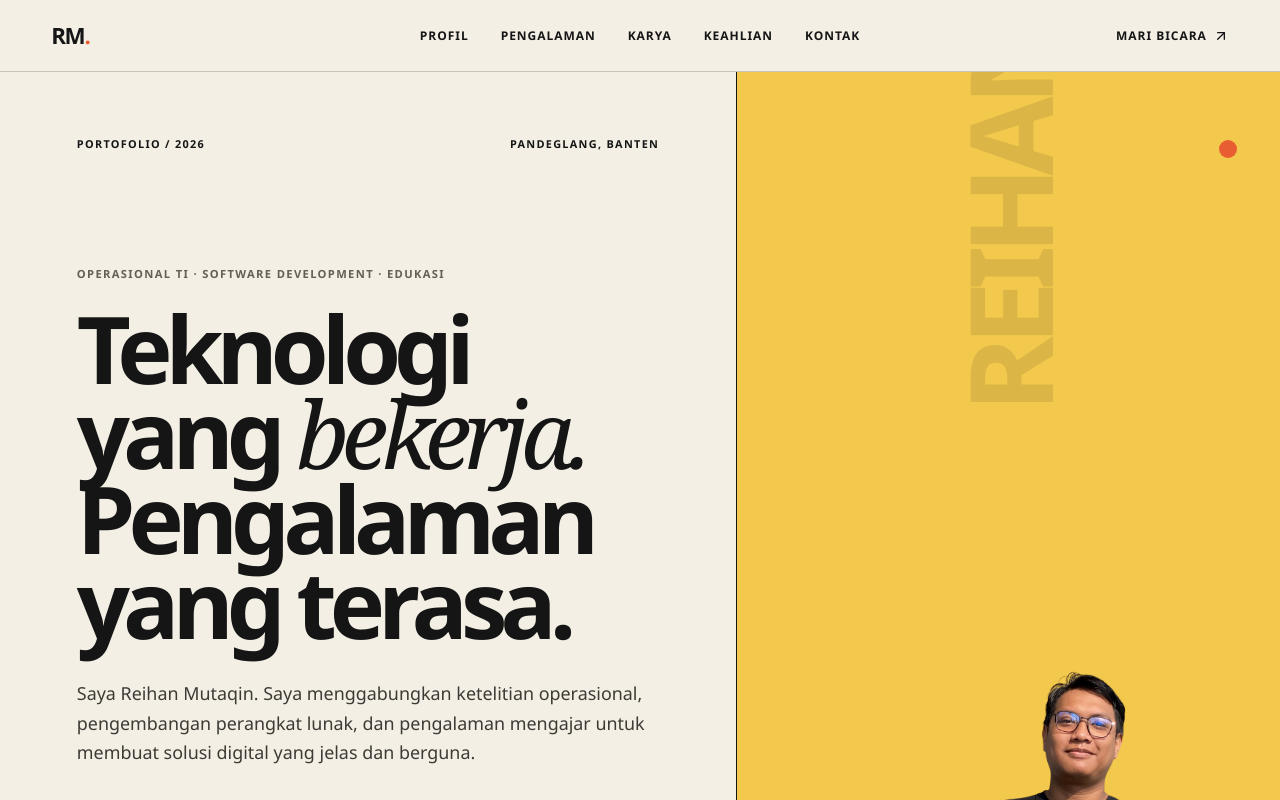
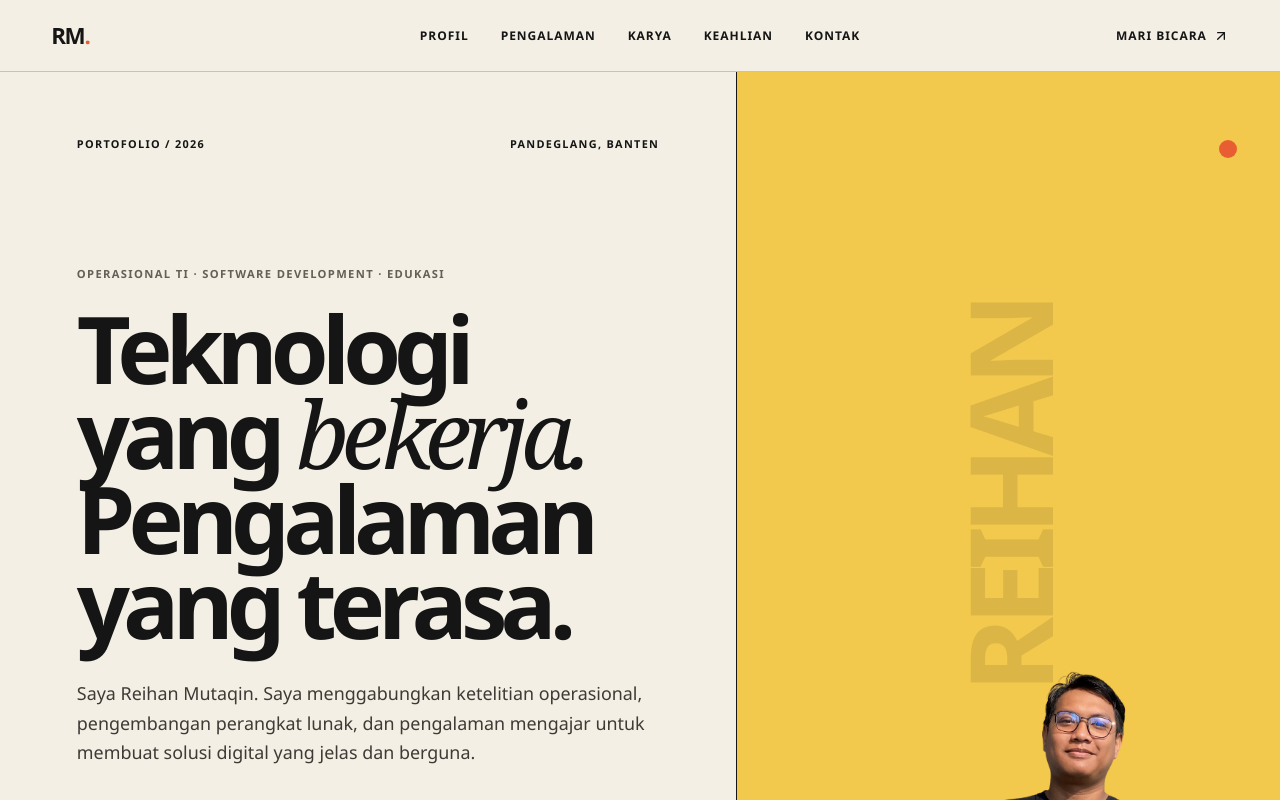
Before and after one commit to ReihanMutaqin/reihan, a React (Vite) app: page / in a window 1280 px wide. Shown: the top 800 px of the page. Built offline with nearby package versions, Linux system fonts and the light colour scheme.

Commit message:
style: sesuaikan posisi teks latar belakang REIHAN pada panel hero agar lebih ke bawah

```diff
--- a/src/index.css
+++ b/src/index.css
@@ -338,14 +338,16 @@ ul {
 
 .hero__portrait-word {
   position: absolute;
-  top: 9%;
+  top: 44%;
   left: 50%;
   color: rgba(21, 21, 21, 0.1);
   font-size: clamp(4.6rem, 9vw, 10rem);
   font-weight: 900;
   letter-spacing: -0.08em;
   line-height: 1;
-  transform: translateX(-50%) rotate(-90deg);
+  transform: translate(-50%, -50%) rotate(-90deg);
+  pointer-events: none;
+  user-select: none;
 }
 
 .hero__portrait img {
```
